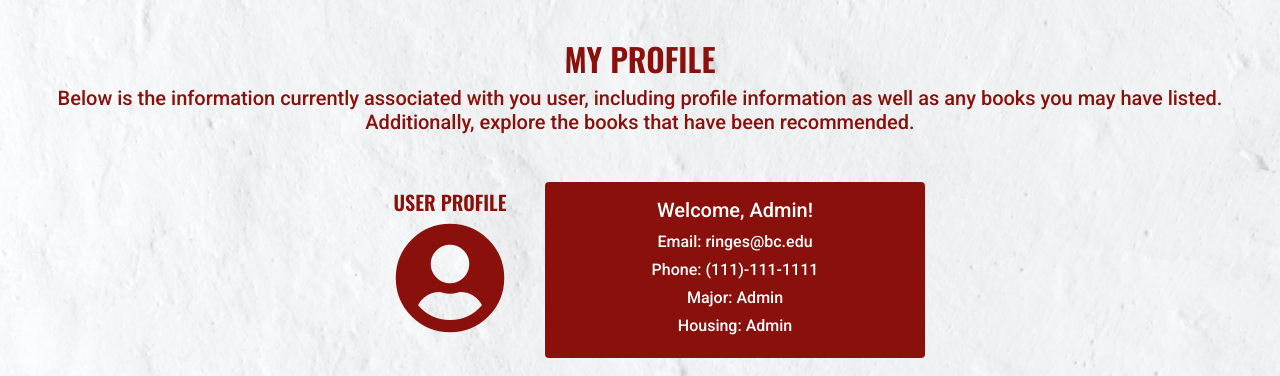
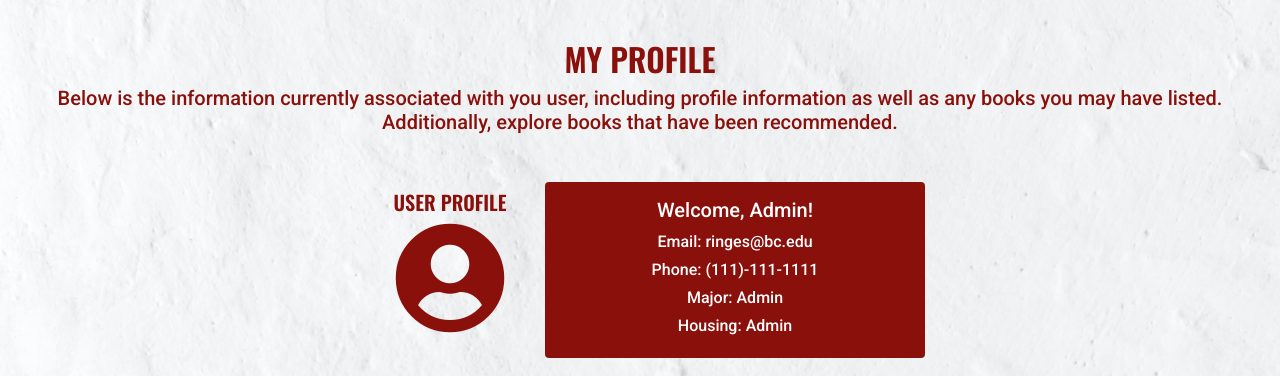
Before and after one commit to jthom19/BookBargainsProject, a Django app: page /myprofile/ in a window 1280 px wide. Shown: the part 71-447 px from the top of the page. Run offline with Django 3.2, Linux system fonts and the light colour scheme; a user stored in the database is signed in; data comes from the database, SQL or seed files in the repository; both versions use the stored data as it was after the commit; some libraries are stand-ins or nearby versions.

Commit message:
profile page updates

```diff
--- a/bookbargains/bbapp/forms.py
+++ b/bookbargains/bbapp/forms.py
@@ -29,7 +29,7 @@ class CreateProfileForm(forms.ModelForm):
             'housing': forms.TextInput(attrs={'class':'form-control'}),
             'field':forms.Select(attrs={'class':'form-control'}),
         }
-        labels = {'field': "Most Interesting In:"}
+        labels = {'field': "Most Interested In:"}
 
 class ListBookForm(forms.ModelForm):
     class Meta:
--- a/bookbargains/templates/myprofile.html
+++ b/bookbargains/templates/myprofile.html
@@ -4,7 +4,7 @@
 
 <div class="jumbotron text-center pt-3 pb-0 mt-0 mb-0" style="background-color: transparent; border-radius:0px">
   <h3 class="display-5 mt-4" style="color:#8a100b; font-family: 'Oswald', sans-serif; font-size: 2em;">MY PROFILE</h3>
-  <h5 class="mb-0" style="color:#8a100b;">Below is the information currently associated with you user, including profile information as well as any books you may have listed. Additionally, explore the books that have been recommended.</h5>
+  <h5 class="mb-0" style="color:#8a100b;">Below is the information currently associated with you user, including profile information as well as any books you may have listed. <br>Additionally, explore books that have been recommended.</h5>
 </div>
 
 <div class="container mt-5">
@@ -31,6 +31,8 @@
   <div class="container">
     {% if myrecommendations %}
       <h3 class="display-5 mt-5" style="color:#8a100b; font-family: 'Oswald', sans-serif; font-size: 2em;">BOOK RECOMMENDATIONS</h3>
+    {% else %}
+    <h3 class="display-5 mt-5" style="color:#8a100b; font-family: 'Oswald', sans-serif; font-size: 1.2em;">No book recommendations found. Check back later.</h3>
     {% endif %}
   </div>
 
```
Also changed, not shown: bookbargains/db.sqlite3.
